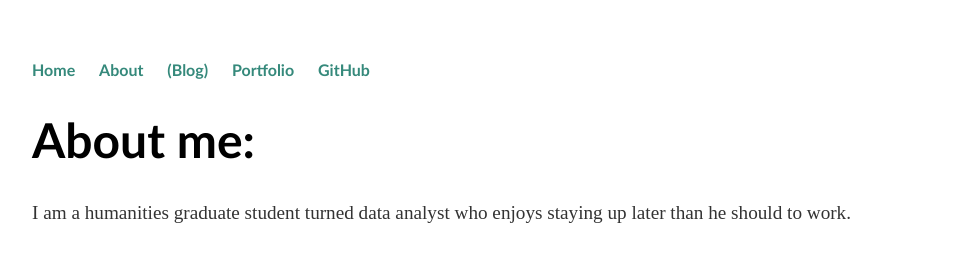
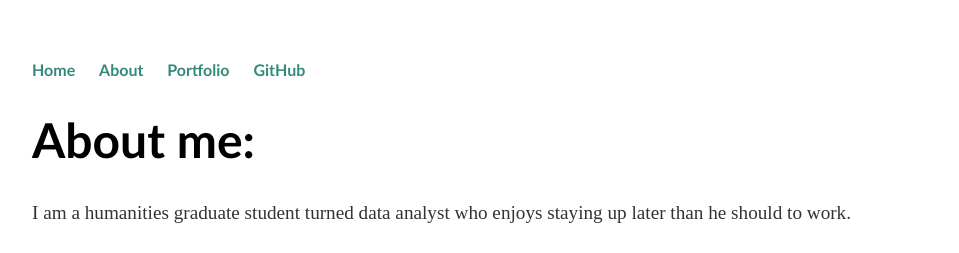
Before and after one commit to dmgrogers/dmgrogers.github.io, a Jekyll site: the page built from about.md, in a window 1280 px wide. Shown: the top 253 px of the page, without its empty margins (160-1119 px from the left). Built offline with Jekyll 4.4.1, drawn with Linux system fonts in a browser that asks for light colours.

Commit message:
commented out blog link

```diff
--- a/_layouts/default.html
+++ b/_layouts/default.html
@@ -10,7 +10,7 @@
 	    		<ul>
 	        		<li><a href="/">Home</a></li>
 		        	<li><a href="/about">About</a></li>
-	        		<li><a href="/blog">(Blog)</a></li>
+	        		<!--li><a href="/blog">(Blog)</a></li-->
 				<li><a href="/portfolio">Portfolio</a></li>
 				<li><a href="https://github.com/dmgrogers">GitHub</a></li>
 	    		</ul>
```
